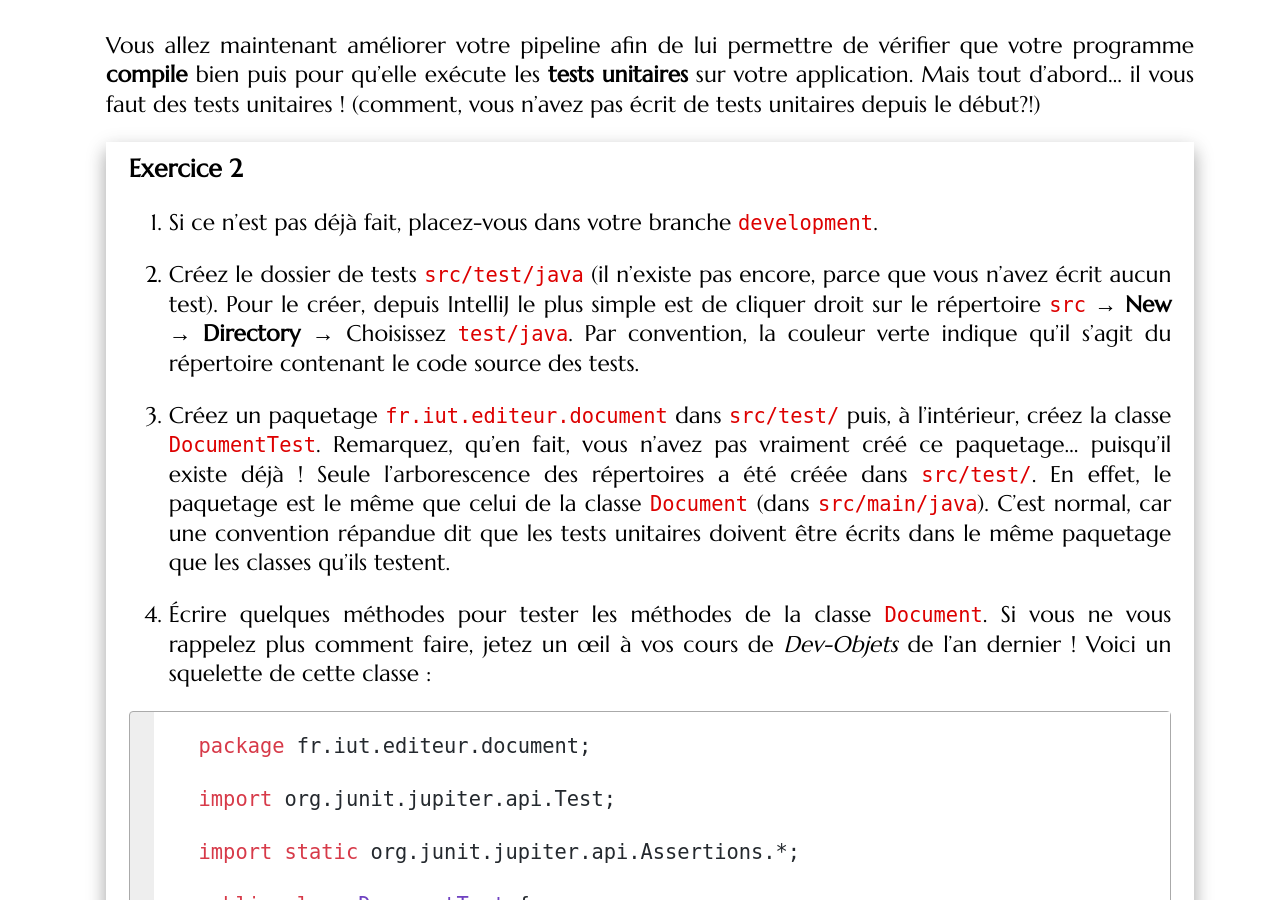
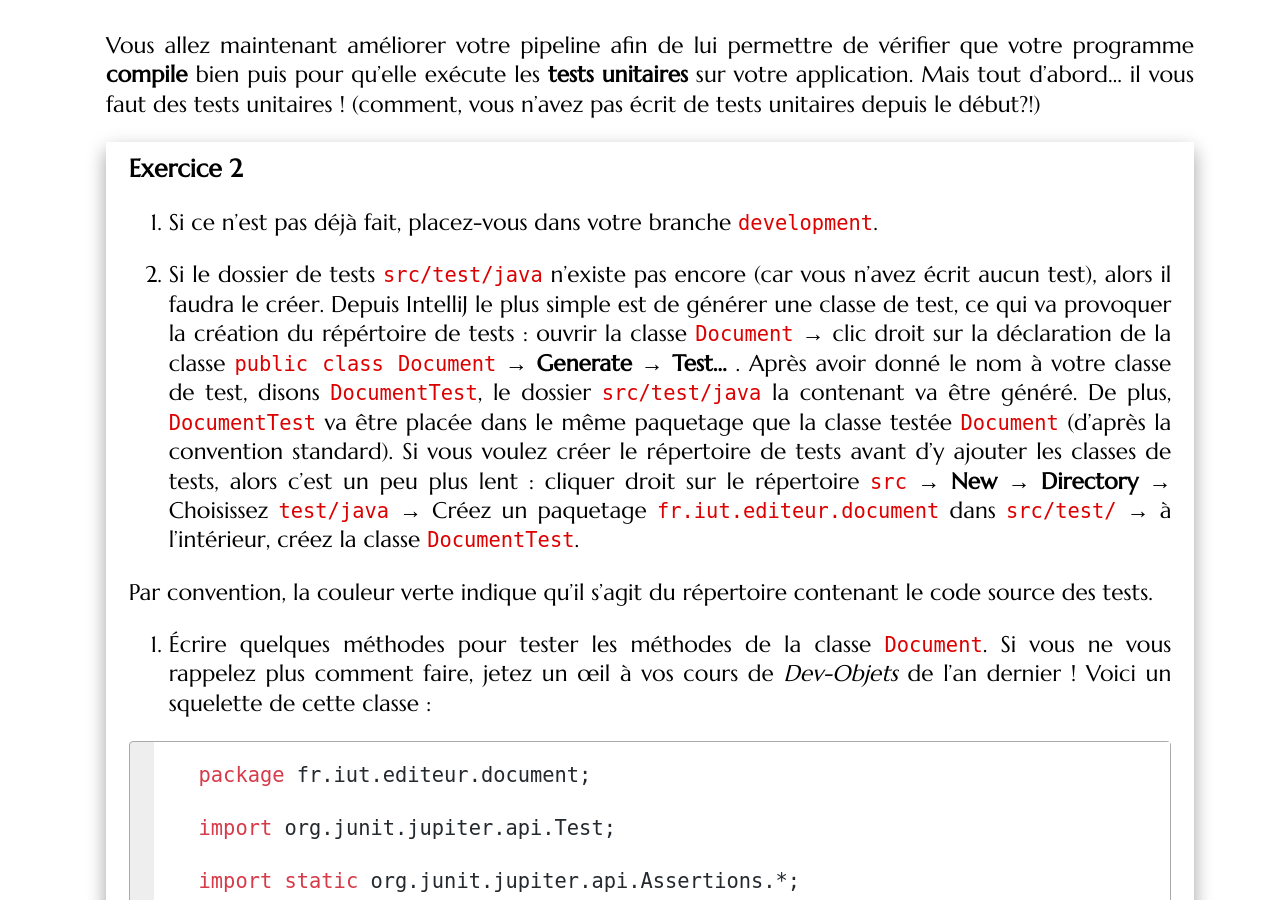
Before and after one commit to mgasquet/R304-QualiteDeveloppement, a Jekyll site: the page built from tutorials/tutorial2.md, in a window 1280 px wide and 900 px high, scrolled down 7085 px. Built offline with Jekyll 4.4.1, drawn with Linux system fonts in a browser that asks for light colours; some web fonts are replaced.

Commit message:
méthode plus simple pour créer le répertoire de tests

````diff
--- a/tutorials/tutorial2.md
+++ b/tutorials/tutorial2.md
@@ -164,11 +164,12 @@ Vous allez maintenant améliorer votre pipeline afin de lui permettre de vérifi
 
 1. Si ce n'est pas déjà fait, placez-vous dans votre branche `development`.
 
-2. Créez le dossier de tests `src/test/java` (il n'existe pas encore, parce que vous n'avez écrit aucun test). Pour le créer, depuis IntelliJ le plus simple est de cliquer droit sur le répertoire `src` → **New** → **Directory** → Choisissez `test/java`. Par convention, la couleur verte indique qu'il s'agit du répertoire contenant le code source des tests.
+2. Si le dossier de tests `src/test/java` n'existe pas encore (car vous n'avez écrit aucun test), alors il faudra le créer. Depuis IntelliJ le plus simple est de générer une classe de test, ce qui va provoquer la création du répértoire de tests : ouvrir la classe `Document` → clic droit sur la déclaration de la classe `public class Document`  → **Generate**   → **Test...** . Après avoir donné le nom à votre classe de test, disons `DocumentTest`, le dossier `src/test/java` la contenant va être généré. De plus, `DocumentTest` va être placée dans le même paquetage que la classe testée `Document` (d'après la convention standard). Si vous voulez créer le répertoire de tests avant d'y ajouter les classes de tests, alors c'est un peu plus lent : cliquer droit sur le répertoire `src` → **New** → **Directory** → Choisissez `test/java` → Créez un paquetage `fr.iut.editeur.document` dans `src/test/` → à l'intérieur, créez la classe `DocumentTest`.
 
-3. Créez un paquetage `fr.iut.editeur.document` dans `src/test/` puis, à l'intérieur, créez la classe `DocumentTest`. Remarquez, qu'en fait, vous n'avez pas vraiment créé ce paquetage... puisqu'il existe déjà ! Seule l'arborescence des répertoires a été créée dans `src/test/`. En effet, le paquetage est le même que celui de la classe `Document` (dans `src/main/java`). C'est normal, car une convention répandue dit que les tests unitaires doivent être écrits dans le même paquetage que les classes qu'ils testent.
+Par convention, la couleur verte indique qu'il s'agit du répertoire contenant le code source des tests.
 
-4. Écrire quelques méthodes pour tester les méthodes de la classe `Document`. Si vous ne vous rappelez plus comment faire, jetez un œil à vos cours de *Dev-Objets* de l'an dernier ! Voici un squelette de cette classe :
+
+3. Écrire quelques méthodes pour tester les méthodes de la classe `Document`. Si vous ne vous rappelez plus comment faire, jetez un œil à vos cours de *Dev-Objets* de l'an dernier ! Voici un squelette de cette classe :
 
   ```java
   package fr.iut.editeur.document;
````
Also changed, not shown: other parts of tutorials/tutorial2.md (+1 -1 lines).
